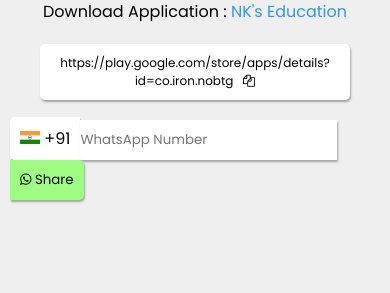
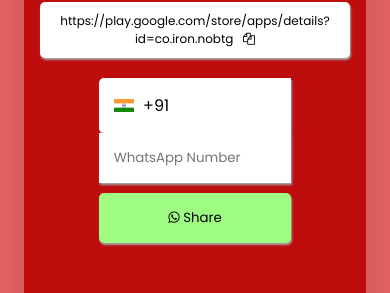
Before and after one commit to learn-with-nkseducation/share, a React (Create React App) app: page / in a window 390 px wide. Shown: the part 459-752 px from the top of the page. Built offline with nearby package versions, Linux system fonts and the light colour scheme.

Commit message:
Design Improvement

```diff
--- a/src/App.js
+++ b/src/App.js
@@ -89,6 +89,8 @@
               minLength={10}
               value={whatsappNumber}
               onChange={(e) => setWhatsappNumber(e.target.value)}
+              max={500}
+              min={400}
             />
             <button className="btn" type="submit">
               <i className="fa fa-whatsapp" aria-hidden="true"></i>
--- a/src/index.css
+++ b/src/index.css
@@ -23,7 +23,7 @@
 .wrapper {
   height: 98.5vh;
   max-width: 410px;
-  background: #f0efef;
+  background: #be0d0d;
   border-radius: 7px;
   padding: 20px 10px 0;
   transition: height 0.2s ease;
@@ -67,8 +67,9 @@
 }
 
 .qr-code img {
-  width: 200px;
+  width: 250px;
 }
+
 .qr-text {
   padding: 0 0 10px 0;
 }
@@ -83,59 +84,83 @@
   border-radius: 5px;
   box-shadow: 1px 2px 2px rgb(165, 165, 165);
 }
+
 .copy:hover {
   cursor: pointer;
 }
+
 .form-div {
   margin-top: 20px;
+  display: flex;
+  align-items: center;
+  gap: 10px;
 }
 
 .phone {
   border: none;
-  padding: 10px 0;
+  padding: 15px;
   box-shadow: 1px 2px 2px rgb(165, 165, 165);
   outline: none;
+  flex: 1;
 }
+
 .btn {
   background-color: rgb(159, 252, 131);
-  padding: 10px;
-  border-top-right-radius: 5px;
-  border-bottom-right-radius: 5px;
+  padding: 15px;
+  border: none;
   box-shadow: 1px 2px 2px rgb(165, 165, 165);
-  border: none;
+  border-radius: 5px;
 }
+
 .flag {
+  padding: 15px;
   border-top-left-radius: 5px;
   border-bottom-left-radius: 5px;
   box-shadow: 1px 2px 2px rgb(165, 165, 165);
   background-color: #fff;
-  padding: 10px;
+  display: flex;
+  align-items: center;
 }
+
 .flag-logo {
   width: 20px;
+  margin-right: 5px;
 }
+
 .download-div {
   margin-top: 15px;
 }
+
 .link {
   color: #3498db;
 }
+
 .logo-link,
 .link {
   text-decoration: none;
 }
+
+/* Responsive Styles */
+@media (max-width: 768px) {
+  .qr-code img {
+    width: 200px;
+  }
+}
+
 @media (max-width: 430px) {
   .qr-code img {
     width: 160px;
   }
+  .form-div {
+    flex-direction: column;
+    align-items: stretch;
+  }
+  .phone,
+  .btn {
+    width: 100%;
+    box-sizing: border-box;
+  }
+  .btn {
+    margin-top: 10px;
+  }
 }
-
-input::-webkit-outer-spin-button,
-input::-webkit-inner-spin-button {
-  -webkit-appearance: none;
-  margin: 0;
-}
-
-input[type="number"] {
-  -moz-appearance: textfield;
-}
```
